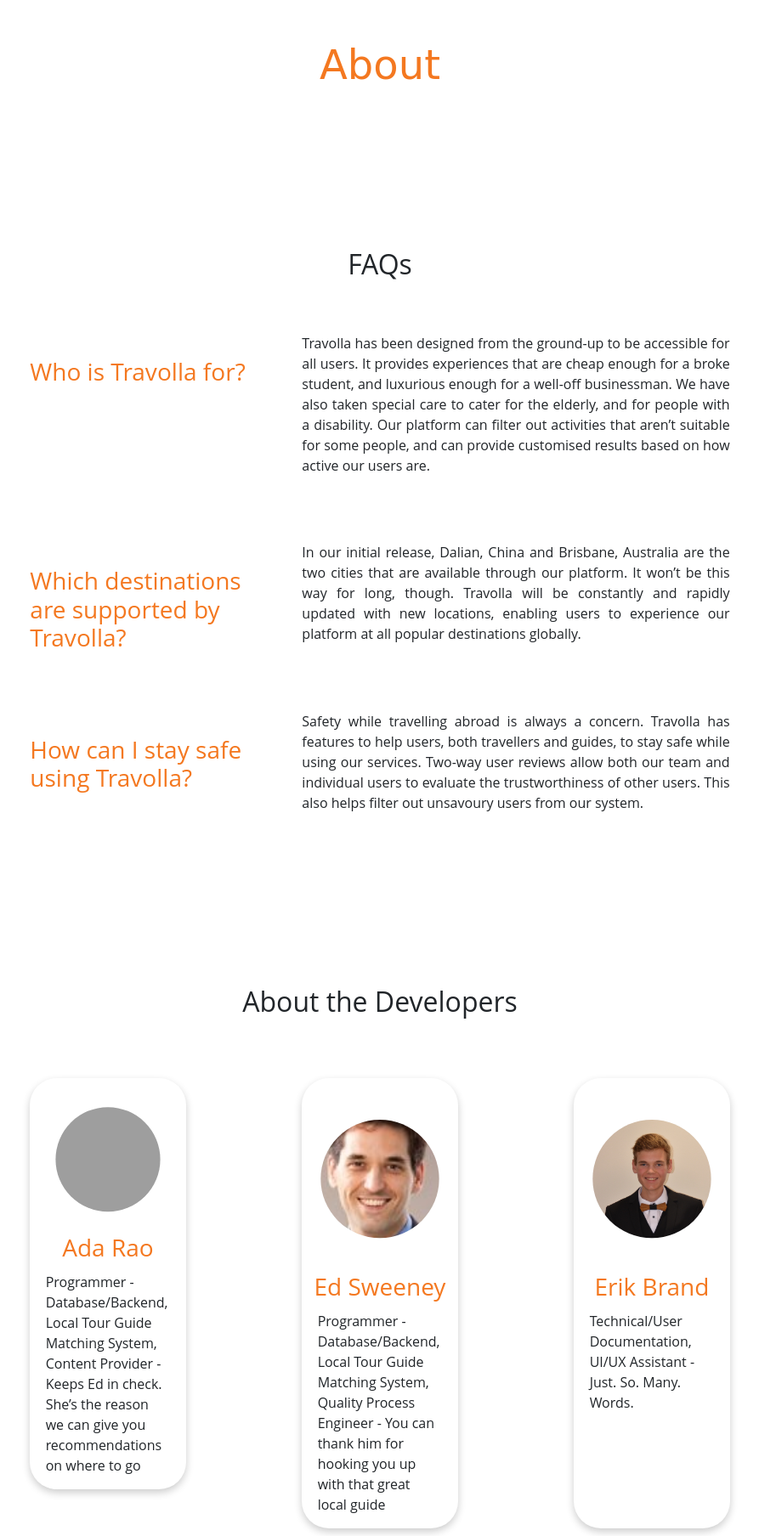
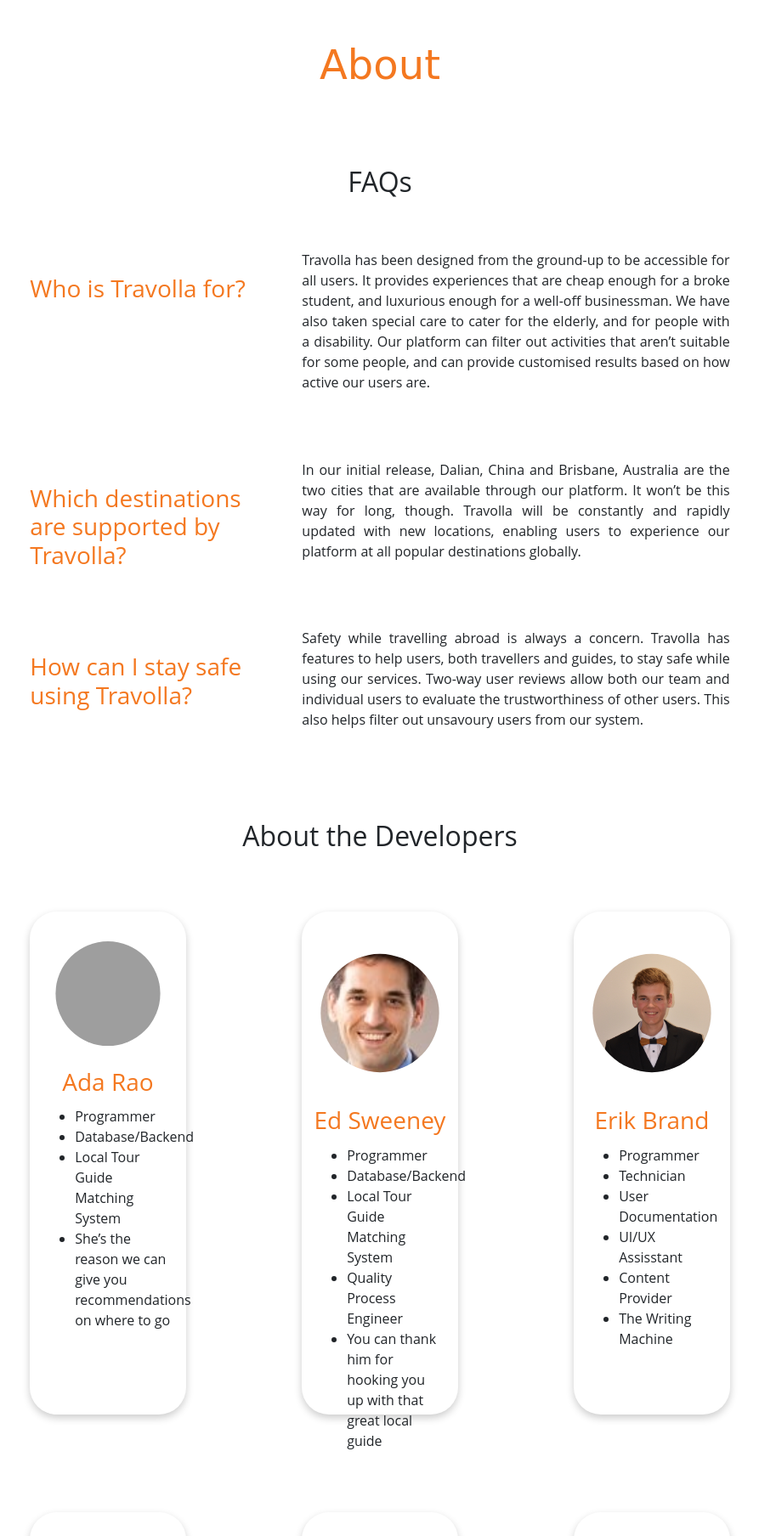
Before and after one commit to lulululu7766/Travolla, a PHP site: page /about.php in a window 1280 px wide. Shown: the part 66-1874 px from the top of the page at 85% size, without its empty margins (193-1086 px from the left). Run offline with PHP 8.4, Linux system fonts and the light colour scheme; the visitor is signed in with stand-in values (Sample User, id 1); data that the repository does not hold is empty; some libraries are stand-ins or nearby versions; some web fonts are replaced; grey boxes are pictures that could not be loaded.

Commit message:
Updated: index.php photos + about UI fix

```diff
--- a/about.php
+++ b/about.php
@@ -106,36 +106,57 @@ include('header.php');
     <div class="row" >
         <div class="col-xs-12 col-sm-12 col-md-2 col-lg-2"></div>
         <div class="col-xs-12 col-sm-12 col-md-2 col-lg-2">
-            <div class="rounded-rectangle">
+            <div class="rounded-rectangle" style="height: 74vh;">
                 <div>
                     <img src="css/images/mmexport1531361065664.jpg" alt = adaprofile class="round">
                 </div>
                 <h3 class="card-title">Ada Rao</h3>
-                <p class="rounded-center">Programmer - Database/Backend, Local Tour Guide Matching System, Content Provider - Keeps Ed in check. She’s the reason we can give you recommendations on where to go</p>
+                <ul style=" margin-top: 5%; margin-left: 7%; margin-right: 10%;">
+                    <li>Programmer</li>
+                    <li>Database/Backend</li>
+                    <li>Local Tour Guide Matching System</li>
+                    <li>She’s the reason we can give you recommendations on where to go</li>
+
+                </ul>
+                <!--<p class="rounded-center">Programmer - Database/Backend, , Content Provider - Keeps Ed in check. She’s the reason we can give you recommendations on where to go</p>-->
             </div>
         </div>
 
         <div class="col-xs-12 col-sm-12 col-md-1 col-lg-1"></div>
 
         <div class="col-xs-12 col-sm-12 col-md-2 col-lg-2">
-            <div class="rounded-rectangle">
+            <div class="rounded-rectangle" style="height:74vh;">
                 <div>
                     <img src="css/images/Ed-linkedinphoto.jpg" alt = edprofile class="round">
                 </div>
                 <h3 class="card-title">Ed Sweeney</h3>
-                <p class="rounded-center">Programmer - Database/Backend, Local Tour Guide Matching System, Quality Process Engineer - You can thank him for hooking you up with that great local guide</p>
+                   <ul style=" margin-top: 5%; margin-left: 7%; margin-right: 10%;">
+                        <li>Programmer</li>
+                        <li>Database/Backend</li>
+                        <li>Local Tour Guide Matching System</li>
+                        <li>Quality Process Engineer</li>
+                        <li>You can thank him for hooking you up with that great local guide</li>
+
+                    </ul>
             </div>
         </div>
 
         <div class="col-xs-12 col-sm-12 col-md-1 col-lg-1"></div>
 
         <div class="col-xs-12 col-sm-12 col-md-2 col-lg-2">
-            <div class="rounded-rectangle">
+            <div class="rounded-rectangle" style="height: 74vh;">
                 <div>
                     <img src="css/images/DSC_9359.jpg" alt = erikprofile class="round">
                 </div>
                 <h3 class="card-title">Erik Brand</h3>
-                <p class="rounded-center">Technical/User Documentation, UI/UX Assistant - Just. So. Many. Words.</p>
+                <ul style=" margin-top: 5%; margin-left: 7%; margin-right: 10%;">
+                        <li>Programmer</li>
+                        <li>Technician</li>
+                        <li>User Documentation</li>
+                        <li>UI/UX Assisstant</li>
+                        <li>Content Provider</li>
+                        <li>The Writing Machine</li>
+                </ul>
             </div>
         </div>
 
@@ -145,36 +166,55 @@ include('header.php');
     <div class="row" >
         <div class="col-xs-12 col-sm-12 col-md-2 col-lg-2"></div>
         <div class="col-xs-12 col-sm-12 col-md-2 col-lg-2">
-            <div class="rounded-rectangle">
+            <div class="rounded-rectangle" style="height: 74vh;">
                 <div>
                     <img src="css/images/Henry Profile.jpg" alt = henryprofile class="round">
                 </div>
                 <h3 class="card-title">Henry Burgess</h3>
-                <p class="rounded-center">System Architect, Programmer - Optimised Journey Planner Logic. You can thank him for your perfectly organised holidays </p>
+
+                <ul style=" margin-top: 5%; margin-left: 7%; margin-right: 10%;">
+                        <li>Programmer</li>
+                        <li>System Architect</li>
+                        <li>Optimised Journey Planner Logic</li>
+                        <li>You can thank him for your perfectly organised holidays.</li>
+                </ul>
             </div>
         </div>
 
         <div class="col-xs-12 col-sm-12 col-md-1 col-lg-1"></div>
 
         <div class="col-xs-12 col-sm-12 col-md-2 col-lg-2">
-            <div class="rounded-rectangle">
+            <div class="rounded-rectangle" style="height: 74vh;">
                 <div>
                     <img src="css/images/mmexport1531361644616.jpg" alt = jasonprofile class="round">
                 </div>
                 <h3 class="card-title">Jason Zhang</h3>
-                <p class="rounded-center">Programmer - Heat map Logic, Content Provider. Mapping wizard - nobody knows how he does it </p>
+
+                <ul style=" margin-top: 5%; margin-left: 7%; margin-right: 10%;">
+                        <li>Programmer</li>
+                        <li>Heat map Logic</li>
+                        <li>Content Provider</li>
+                        <li>Mapping wizard</li>
+                        <li>Nobody knows how he does it.</li>
+                </ul>
             </div>
         </div>
 
         <div class="col-xs-12 col-sm-12 col-md-1 col-lg-1"></div>
 
         <div class="col-xs-12 col-sm-12 col-md-2 col-lg-2">
-            <div class="rounded-rectangle">
+            <div class="rounded-rectangle" style="height: 74vh;" >
                 <div>
                     <img src="css/images/tbp-144308-7609.jpg" alt = leaprofile class="round">
                 </div>
                 <h3 class="card-title">Léa Laï Van</h3>
-                <p class="rounded-center">Project Manager, UI/UX Designer. Basically the design legend of the company</p>
+
+                <ul style=" margin-top: 5%; margin-left: 7%; margin-right: 10%;">
+                        <li>Project Manager</li>
+                        <li>UI/UX Designer</li>
+                        <li>Backend/Front-end Communication Logic</li>
+                        <li>Basically the design legend of the company.</li>
+                </ul>
             </div>
         </div>
 
--- a/css/about.css
+++ b/css/about.css
@@ -8,7 +8,6 @@
 
 h2.AboutHeaders {
     text-align: center;
-    padding-top: 8%
 }
 
 h3.FAQ {
@@ -23,7 +22,7 @@ p.FAQ {
 }
 
 h3.card-title {
-    margin-top: 15%;
+    margin-top: 10%;
     text-align: center;
 }
 
@@ -41,13 +40,6 @@ img.round {
     margin-top: 15%;
 }
 
-.rounded-center{
-    margin-left: 10%;
-    margin-right: 10%;
-    height: 30vh;
-    margin-top: 5%;
-
-}
 
 .rounded-rectangle {
     border-radius:2rem;
--- a/index.php
+++ b/index.php
@@ -179,14 +179,14 @@
       			<p> So you’ve made it! You’re in a foreign country and are ready to soak in the culture. There are just two problems: you don’t speak the local language, and you have no way to get around. Travolla has your back. We’ll automatically match you up with a local based on your timetable and personal preferences, so that you can not only navigate through your destination more efficiently, but also learn the local culture from those who know it best: locals (again, not middle-aged travel bloggers). </p>
     		</div>
     		<div class="col-xs-12 col-sm-12 col-md-6 col-lg-6">
-    			<img src="css\images\bg.jpg" alt = "Welcomepic" style=" width: 85%; margin-bottom: 10%;">
+    			<img src="css\images\guidelocal.jpg" alt = "Welcomepic" style=" width: 100%; margin-bottom: 10%;height: 40vh;">
     		</div>
         </div>
 
         <!--Second Feature-->
         <div class="row">
              <div class="col-xs-12 col-sm-12 col-md-6 col-lg-6">
-    			     <img src="css\images\bg.jpg" alt = "Welcomepic" style=" width: 85%; margin-bottom: 10%;">
+    			     <img src="css\images\act.jpg" alt = "Welcomepic" style=" width: 100%; margin-bottom: 10%; height: 40vh;">
                 </div>
     		<div class="col-xs-12 col-sm-12 col-md-6 col-lg-6" >
       			<h3> Optimised Journey Planner </h3>
@@ -203,7 +203,7 @@
                 <p>Don’t like crowds? No problem - Travolla has you covered. Love the vibe of thousands of people all sharing the one moment? We can help you there too. With Travolla’s interactive heatmap, you can view crowd statistics at your destination in real-time. In this way, we can recommend activities based on what’s ACTUALLY popular, and not based on what some middle-aged blogger thinks is ‘hip’.</p>
             </div>
             <div class="col-xs-12 col-sm-12 col-md-6 col-lg-6">
-    			<img src="css\images\bg.jpg" alt = "Welcomepic" style=" width: 85%; margin-bottom: 10%;">
+    			<img src="css\images\heat.png" alt = "Welcomepic" style=" width: 100%; margin-bottom: 10%;height: 40vh;">
     		</div>
         </div>
 	</div>
```
Also changed, not shown: css/images/act.jpg (added), css/images/guidelocal.jpg (added), css/images/heat.PNG (added), 1 other file.
